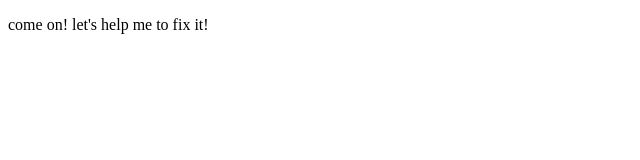
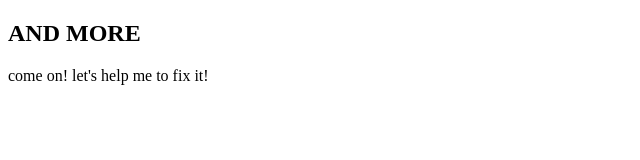
Before and after one commit to elevendoglu/test01_clone, a plain HTML site: page index.html in a window 1280 px wide. Shown: the whole page, without its empty margins (0-640 px from the left). Drawn offline with Linux system fonts and the light colour scheme.

Commit message:
"third commit made with vs code"

```diff
--- a/index.html
+++ b/index.html
@@ -6,6 +6,7 @@
     <title>test01_clone</title>
 </head>
 <body>
+    <h2>AND MORE</h2>
     <p>come on! let's help me to fix it!</p>
 
 </body>
```
